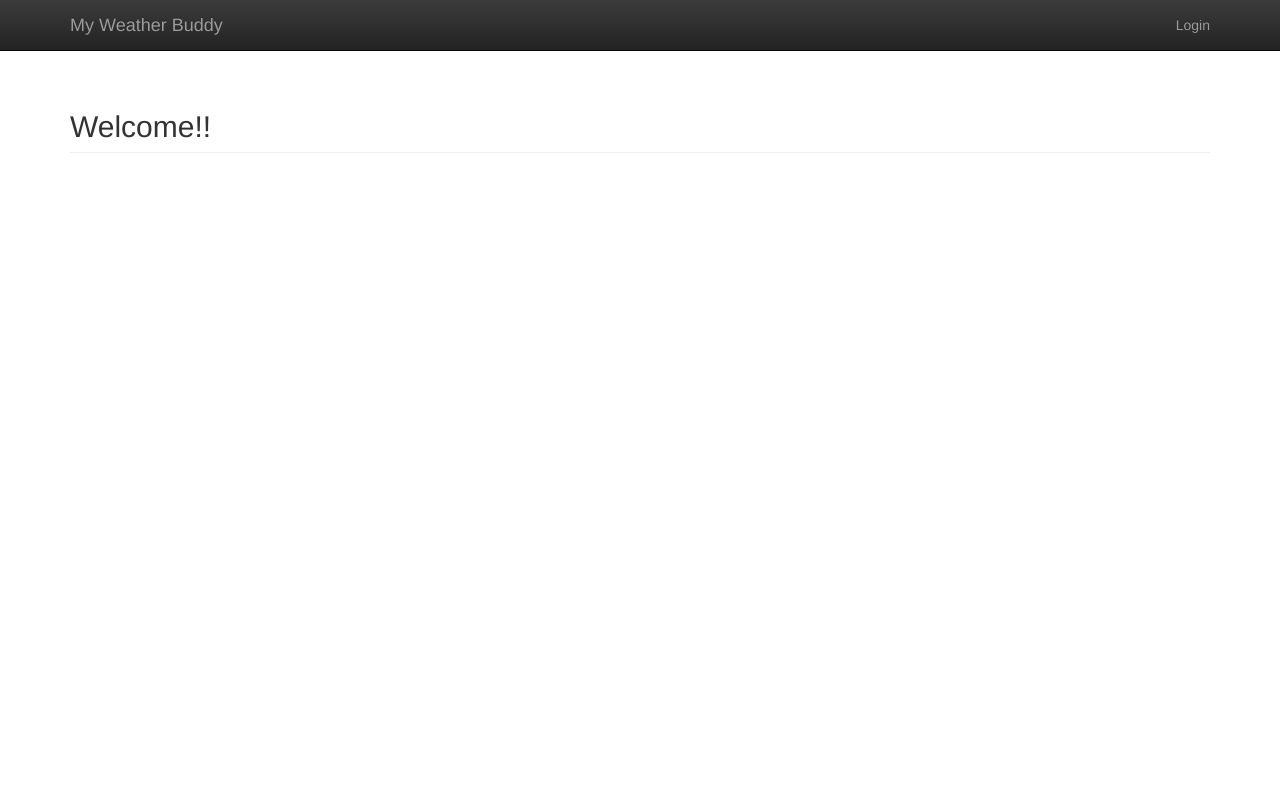
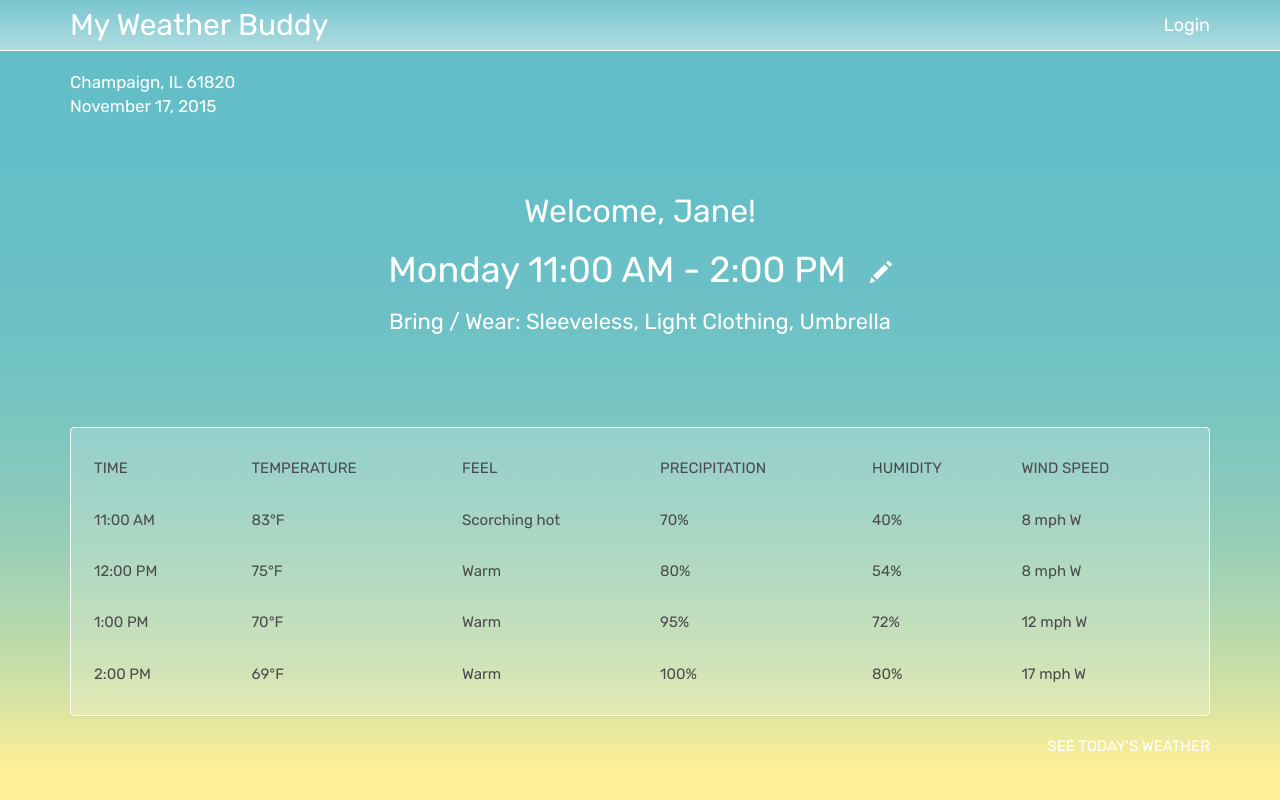
Before and after one commit to fchandra09/weather-buddy, a PHP site: page / in a window 1280 px wide. Run offline with PHP 8.4, Linux system fonts and the light colour scheme; data that the repository does not hold is empty; some libraries are stand-ins or nearby versions.

Commit message:
Added styling.

```diff
--- a/application/views/_templates/header.php
+++ b/application/views/_templates/header.php
@@ -36,6 +36,7 @@ if (is_numeric($userID) && in_array(strtolower($activeView), explode(",", "user,
 	<meta name="description" content="">
 
 	<!-- CSS -->
+	<link href='https://fonts.googleapis.com/css?family=Rubik:400,300,300italic,400italic,500,500italic,700,700italic,900,900italic' rel='stylesheet' type='text/css'>
 	<link href="<?php echo URL; ?>public/css/bootstrap.css" rel="stylesheet">
 	<link href="<?php echo URL; ?>public/css/bootstrap-theme.css" rel="stylesheet">
 	<link href="<?php echo URL; ?>public/css/bootstrap-datepicker3.css" rel="stylesheet">
--- a/application/views/home/index.php
+++ b/application/views/home/index.php
@@ -1,5 +1,4 @@
-<?php if (!$this) { exit(header('HTTP/1.0 403 Forbidden')); } ?>
+<?php if (!$this) { exit(header('HTTP/1.0 403 Forbidden')); }
 
-<div class="container">
-    <h2 class="page-header">Welcome!!</h2>
-</div>
+include 'scheduled_weather.php';
+?>
--- /dev/null
+++ b/application/views/home/scheduled_weather.php
@@ -0,0 +1,79 @@
+<?php if (!$this) { exit(header('HTTP/1.0 403 Forbidden')); } ?>
+
+<div class="container">
+	<div class="location">
+		Champaign, IL 61820<br/>
+		November 17, 2015
+	</div>
+
+	<div class="welcome text-center">Welcome, Jane!</div>
+	<div class="important-info text-center">
+		Monday 11:00 AM - 2:00 PM
+		<span class="glyphicon glyphicon-pencil"></span>
+	</div>
+	<div class="additional-info text-center">
+		Bring / Wear: Sleeveless, Light Clothing, Umbrella
+	</div>
+
+	<div class="panel panel-default weather-details">
+		<div class="panel-body">
+			<div class="table-responsive">
+				<table class="table">
+					<thead>
+						<tr>
+							<th>Time</th>
+							<th width="1%">&nbsp;</th>
+							<th>Temperature</th>
+							<th>Feel</th>
+							<th>Precipitation</th>
+							<th>Humidity</th>
+							<th>Wind Speed</th>
+						</tr>
+					</thead>
+					<tbody>
+						<tr>
+							<td>11:00 AM</td>
+							<td><i class="fa fa-sun-o"></i></td>
+							<td>83&deg;F</td>
+							<td>Scorching hot</td>
+							<td>70%</td>
+							<td>40%</td>
+							<td>8 mph W</td>
+						</tr>
+						<tr>
+							<td>12:00 PM</td>
+							<td><i class="fa fa-cloud"></i></td>
+							<td>75&deg;F</td>
+							<td>Warm</td>
+							<td>80%</td>
+							<td>54%</td>
+							<td>8 mph W</td>
+						</tr>
+						<tr>
+							<td>1:00 PM</td>
+							<td><i class="fa fa-cloud"></i></td>
+							<td>70&deg;F</td>
+							<td>Warm</td>
+							<td>95%</td>
+							<td>72%</td>
+							<td>12 mph W</td>
+						</tr>
+						<tr>
+							<td>2:00 PM</td>
+							<td><i class="fa fa-tint"></i></td>
+							<td>69&deg;F</td>
+							<td>Warm</td>
+							<td>100%</td>
+							<td>80%</td>
+							<td>17 mph W</td>
+						</tr>
+					</tbody>
+				</table>
+			</div>
+		</div>
+	</div>
+
+	<div class="main-link text-right">
+		See Today's Weather
+	</div>
+</div>
--- a/public/css/weather-buddy.css
+++ b/public/css/weather-buddy.css
@@ -1,10 +1,78 @@
+/***** Global Settings *****/
+
+body {
+	background-image: url("../img/bg.png");
+	background-repeat: repeat-x;
+	background-position: left top;
+	background-color: #fff096;
+	font-family: "Rubik","Helvetica Neue",Helvetica,Arial,sans-serif;
+	font-size: 15px;
+	color: #4c4c4c;
+}
+
+.navbar-inverse {
+	background-image: url("../img/navbar-bg.png");
+	background-repeat: repeat-x;
+	background-position: left bottom;
+	background-color: transparent;
+	border-color: #fff;
+}
+.navbar-inverse .navbar-brand,
+.navbar-inverse .navbar-nav > li > a,
+.navbar-inverse .navbar-nav > .open > a {
+	color: #fff;
+	text-shadow: none;
+	background-image: none;
+	background-color: transparent;
+}
+.navbar-inverse .navbar-brand:hover, .navbar-inverse .navbar-brand:focus,
+.navbar-inverse .navbar-nav > li > a:hover, .navbar-inverse .navbar-nav > li > a:focus,
+.navbar-inverse .navbar-nav > .open > a,
+.navbar-inverse .navbar-nav > .open > a:hover, .navbar-inverse .navbar-nav > .open > a:focus {
+	color: #4c4c4c;
+	background-color: transparent;
+}
+.navbar-inverse .navbar-brand {
+	font-size: 30px;
+}
+.navbar-inverse .navbar-nav > li > a {
+	font-size: 18px;
+}
+
+.page-header {
+	border-bottom: none;
+}
+
+.panel-default {
+	background-image: url("../img/transparent.png");
+	background-repeat: repeat;
+	background-position: left top;
+	background-color: transparent;
+	border-color: #fff;
+}
+
+.table > thead > tr > th {
+	font-weight: 400;
+	text-transform: uppercase;
+	border: none;
+}
+.table > thead > tr > th, .table > thead > tr > td,
+.table > tbody > tr > th, .table > tbody > tr > td,
+.table > tfoot > tr > th, .table > tfoot > tr > td {
+	border: none;
+	padding: 15px 8px;
+}
+
+/***** Login Page *****/
+
 #loginContainer {
 	width: 500px;
 }
 #loginContainer .col-sm-3, #loginContainer .col-sm-4 {
 	padding-right: 0;
 }
-.main-container, #loginDiv, #createAccountDiv {
+.main-container,
+#loginDiv, #createAccountDiv {
 	-moz-border-bottom-colors: none;
 	-moz-border-left-colors: none;
 	-moz-border-right-colors: none;
@@ -29,3 +97,39 @@
 	display: none;
 	padding: 20px 20px 15px 15px;
 }
+
+/***** Weather Pages *****/
+.location {
+	color: #fff;
+	font-size: 17px;
+}
+.welcome {
+	color: #fff;
+	font-size: 32px;
+	margin: 70px 0 10px;
+}
+.important-info {
+	color: #fff;
+	font-size: 36px;
+	margin: 10px 0;
+}
+.important-info .glyphicon {
+	font-size: 22px;
+	display: inline-block;
+	margin-left: 15px;
+}
+.additional-info {
+	color: #fff;
+	font-size: 22px;
+	margin: 10px 0;
+}
+.weather-details {
+	margin: 90px 0 20px;
+}
+.weather-details .table {
+	margin-bottom: 0;
+}
+.main-link {
+	color: #fff;
+	text-transform: uppercase;
+}
```
Also changed, not shown: public/img/bg.png (added), public/img/navbar-bg.png (added), public/img/transparent.png (added).
